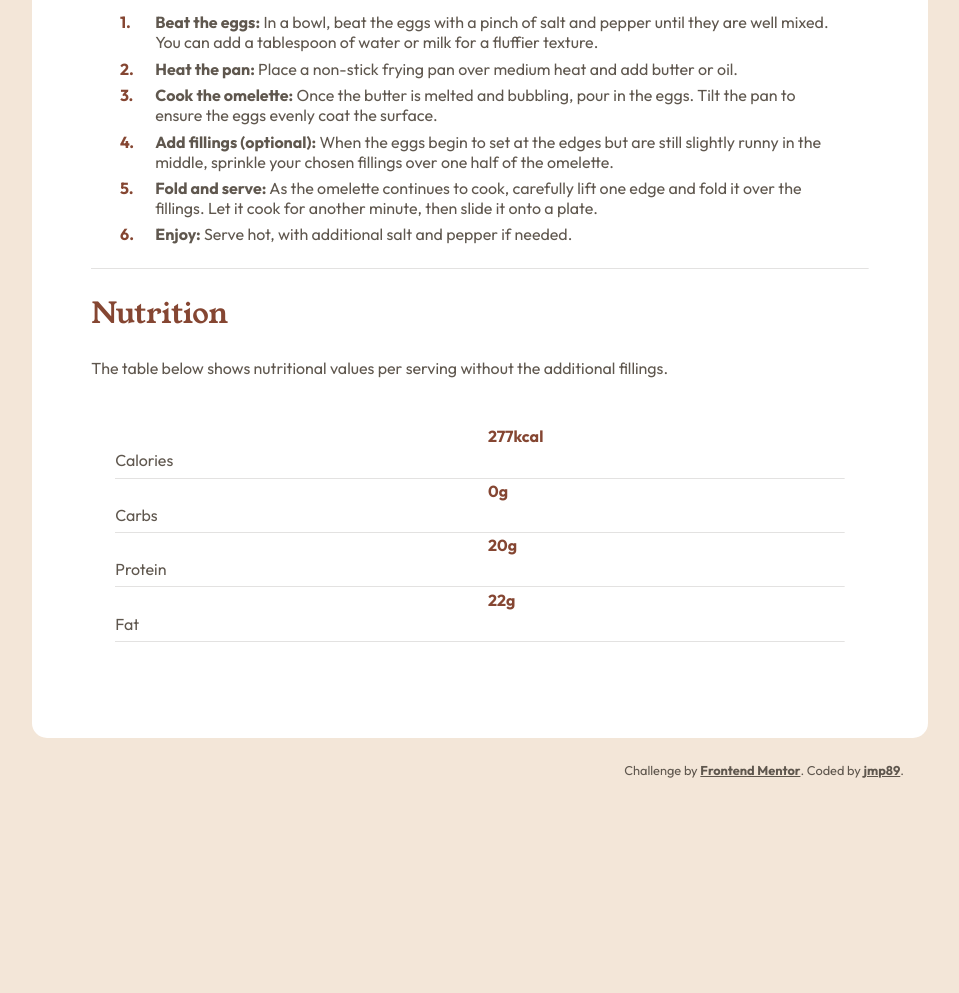
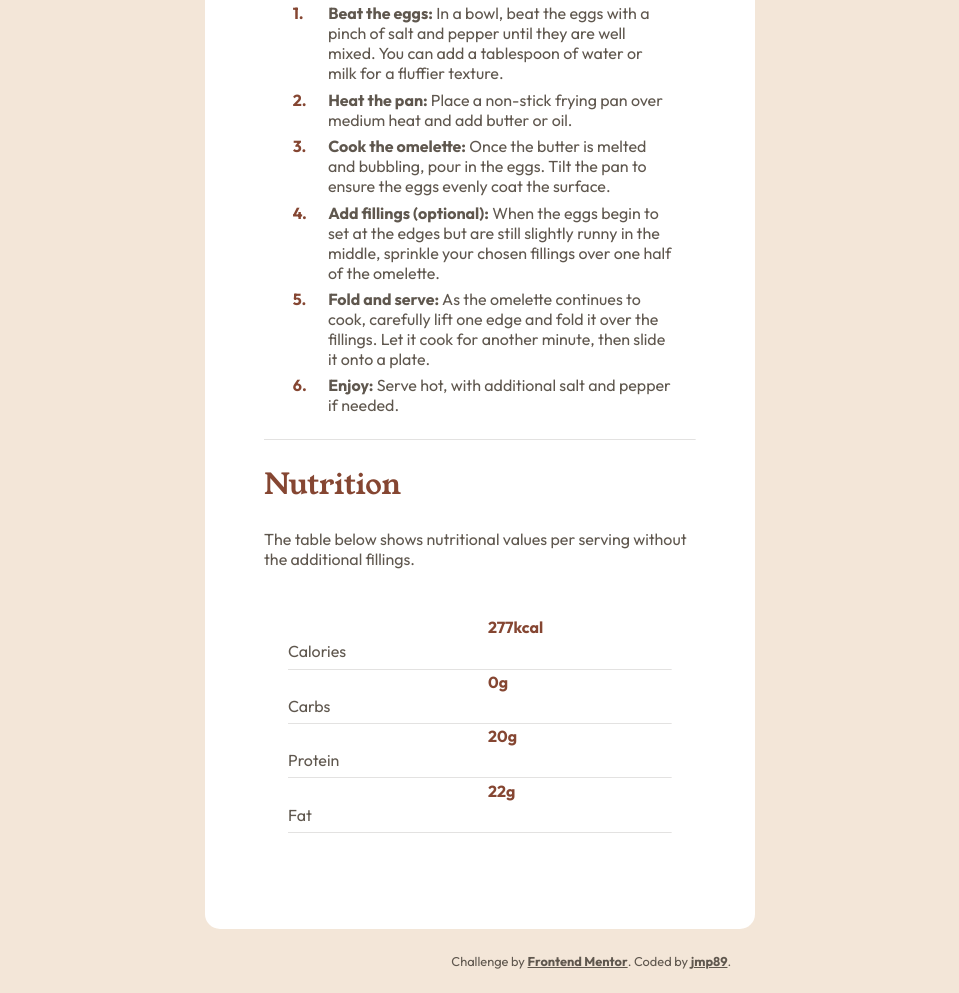
Before and after one commit to jmp89/FM-Recipe, a plain HTML site: page index.html in a window 1280 px wide. Shown: the part 1161-2154 px from the top of the page, without its empty margins (160-1119 px from the left). Before the commit the page ends 1963 px from the top, so only its background shows below. Drawn offline with Linux system fonts and the light colour scheme.

Commit message:
Improved responsive

```diff
--- a/css/style.css
+++ b/css/style.css
@@ -39,9 +39,9 @@ img {
 }
 
 #main-container {
-  margin: 5rem auto 0;
+  margin: 7rem auto 0;
   padding: 2.2rem;
-  width: 70%;
+  width: 43%;
   border-radius: 15px;
   background-color: hsl(0, 0%, 100%);
   display: flex;
@@ -144,7 +144,7 @@ hr {
 
 .attribution {
   text-align: end;
-  width: 70%;
+  width: 43%;
   margin: 0 auto;
 }
 
@@ -155,6 +155,17 @@ hr {
 .attribution a {
   font-weight: bold;
   font-size: 0.8rem;
+}
+
+@media (max-width: 910px) {
+  * {
+    font-size: 14px;
+  }
+
+  #main-container {
+    width: 75%;
+    margin: 3rem auto 0;
+  }
 }
 
 @media (max-width: 576px) {
```
Also changed, not shown: 1 other file.
